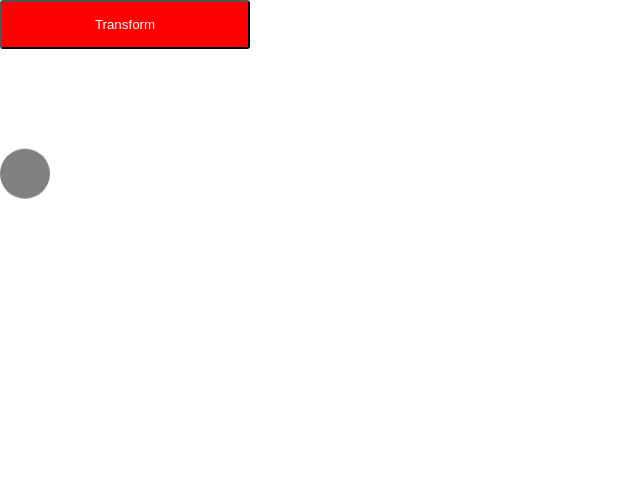
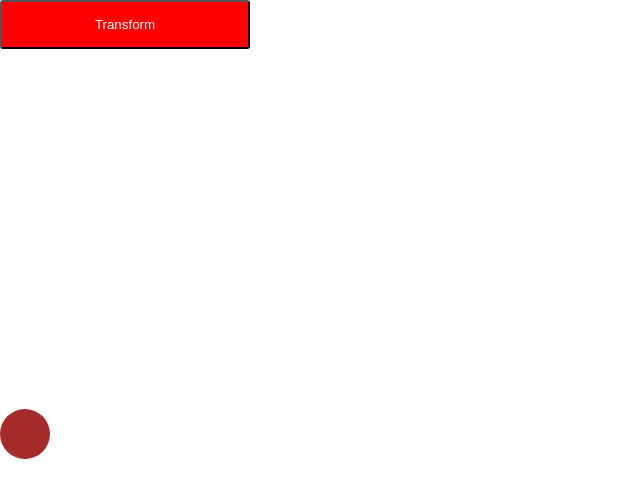
Before and after one commit to theweicode/css-animations-tutorial-codingphase, a React (Create React App) app: page / in a window 1280 px wide. Shown: the top 498 px of the page, without its empty margins (0-640 px from the left). Built offline with nearby package versions, Linux system fonts and the light colour scheme.

Commit message:
keyframes by percentages

```diff
--- a/src/App.scss
+++ b/src/App.scss
@@ -1,6 +1,11 @@
 @keyframes moveRight {
-  from {transform: translate3d(0,0,0);}
-  to {transform: translate3d(0,120px,0);}
+  0% {transform: translate3d(0,0,0);
+  background: red;
+  }
+  25% {transform: translate3d(0,240px,0); background: green;}
+  50% {transform: translate3d(0,120px,0); background:black}
+  75% {transform: translate3d(0,360px,0); background: brown}
+  100% {transform: translate3d(0,240px,0);background: purple}
 }
 
 .btn{
@@ -25,5 +30,5 @@
   width: 50px;
   height: 50px;
   border-radius: 25px;
-  animation: moveRight .7s ease-in-out infinite alternate forwards running;
+  animation: moveRight 10s ease-in-out infinite alternate forwards running;
 }
```
